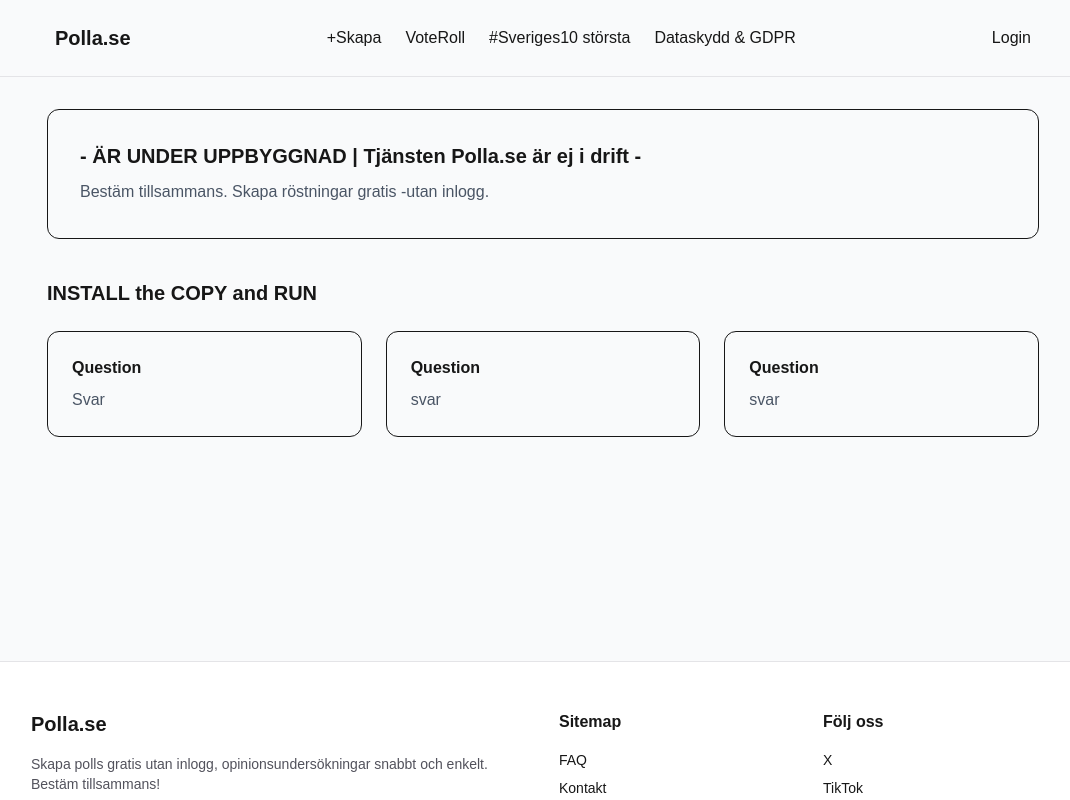
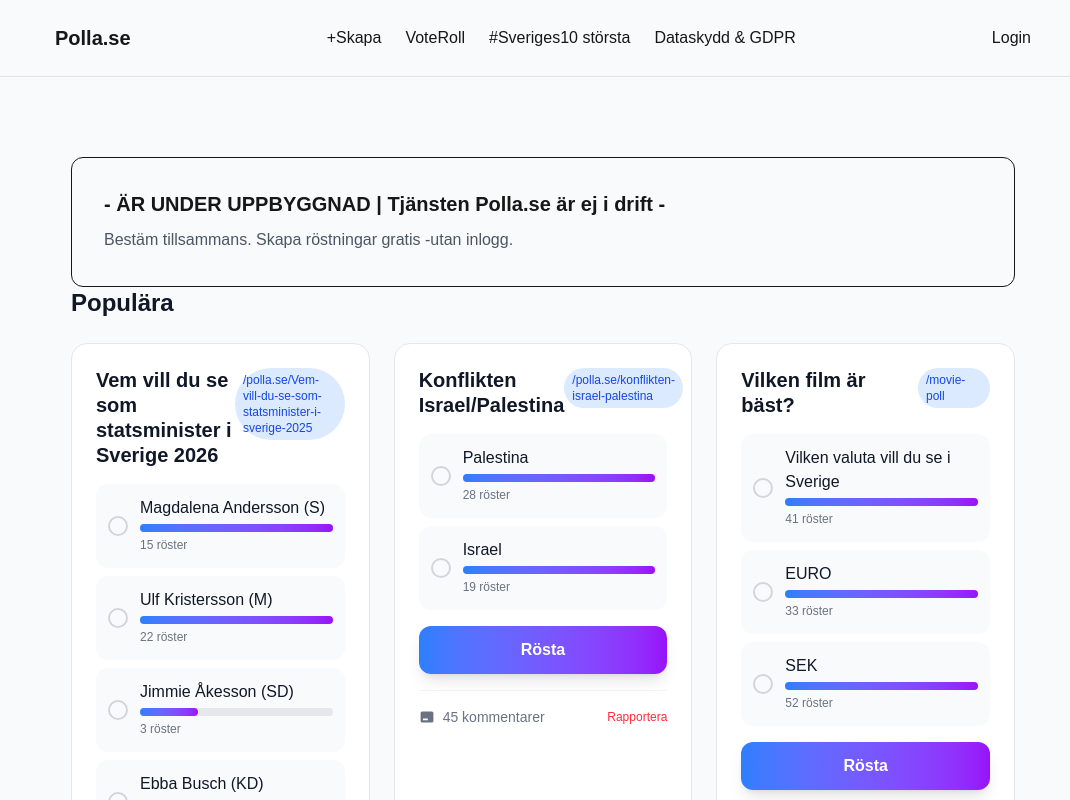
Before and after one commit to PowerPXL/polla-next, a Next.js app: page / in a window 1280 px wide. Shown: the top 800 px of the page, without its empty margins (97-1167 px from the left). Built offline with nearby package versions, Linux system fonts and the light colour scheme.

Commit message:
ContentCard start

```diff
--- a/app/page.tsx
+++ b/app/page.tsx
@@ -1,33 +1,58 @@
 import ContentCard from "@/components/ContentCard";
 import ContentBlock from "@/components/ContentBlock";
 
+const dummyPolls = [
+  {
+    id: "1",
+    title: "Vem vill du se som statsminister i Sverige 2026",
+    slug: "polla.se/Vem-vill-du-se-som-statsminister-i-sverige-2025",
+    options: [
+      { id: "a", text: "Magdalena Andersson (S)", votes: 15 },
+      { id: "b", text: "Ulf Kristersson (M)", votes: 22 },
+      { id: "c", text: "Jimmie Åkesson (SD)", votes: 3 },
+      { id: "d", text: "Ebba Busch (KD)", votes: 3 },
+      { id: "e", text: "Elisabeth Thand Ringqvist (C)", votes: 3 },
+      { id: "f", text: "Amanda Lind/Daniel Helldén (MP)", votes: 3 },
+      { id: "g", text: "Nooshi Dadgostar (V)", votes: 3 },
+      { id: "h", text: "Simona Mohamsson (L)", votes: 3 },
+        ],
+    commentsCount: 12,
+  },
+  {
+    id: "2",
+    title: "Konflikten Israel/Palestina",
+    slug: "polla.se/konflikten-israel-palestina",
+    options: [
+      { id: "a", text: "Palestina", votes: 28 },
+      { id: "b", text: "Israel", votes: 19 },
+    ],
+    commentsCount: 45,
+  },
+  {
+    id: "3",
+    title: "Vilken film är bäst?",
+    slug: "movie-poll",
+    options: [
+      { id: "a", text: "Vilken valuta vill du se i Sverige", votes: 41 },
+      { id: "b", text: "EURO", votes: 33 },
+      { id: "c", text: "SEK", votes: 52 },
+    ],
+    commentsCount: 28,
+  },
+];
+
 export default function Home() {
   return (
-    <main className="flex flex-col gap-10">
-
+    <main className="container mx-auto py-12 px-6 max-w-6xl">
       <ContentBlock
-          title="- ÄR UNDER UPPBYGGNAD | Tjänsten Polla.se är ej i drift -"
-          text="Bestäm tillsammans. Skapa röstningar gratis -utan inlogg."
+        title="- ÄR UNDER UPPBYGGNAD | Tjänsten Polla.se är ej i drift -"
+        text="Bestäm tillsammans. Skapa röstningar gratis -utan inlogg."
       />
 
-            <ContentCard
-        blockTitle="INSTALL the COPY and RUN"
-        items={[
-          {
-            title: "Question",
-            text: "Svar",
-          },
-          {
-            title: "Question",
-            text: "svar",
-          },
-          {
-            title: "Question",
-            text: "svar",
-          },
-        ]}
+      <ContentCard
+        blockTitle="Populära"
+        items={dummyPolls}
       />
-
     </main>
   );
 }
--- a/components/ContentCard.tsx
+++ b/components/ContentCard.tsx
@@ -1,6 +1,15 @@
+type PollOption = {
+  id: string;
+  text: string;
+  votes: number;
+};
+
 type CardItem = {
+  id: string;
   title: string;
-  text: string;
+  slug: string;
+  options: PollOption[];
+  commentsCount: number;
 };
 
 export default function ContentCard({
@@ -12,29 +21,68 @@ export default function ContentCard({
 }) {
   return (
     <section className="space-y-6">
-
       {/* Block title */}
-      <h2 className="text-xl font-bold">
+      <h2 className="text-2xl font-bold text-gray-900">
         {blockTitle}
       </h2>
 
-      {/* Grid */}
-      <div className="grid grid-cols-1 gap-6 sm:grid-cols-3">
-        {items.map((item, index) => (
-          <div key={index} className="rounded-xl border p-6 space-y-2">
+      {/* Cards and Grid */}
+      <div className="grid grid-cols-1 md:grid-cols-2 lg:grid-cols-3 gap-6">
+        {items.map((item) => (
+          <div key={item.id} className="group bg-white rounded-2xl border border-gray-200 hover:shadow-xl hover:border-gray-300 transition-all duration-300 p-6 space-y-4">
 
-            <h3 className="font-semibold">
-              {item.title}
-            </h3>
+            {/* Header: Titel + Slug */}
+            <div className="flex items-start justify-between">
+              <h3 className="font-bold text-xl text-gray-900 leading-tight">
+                {item.title}
+              </h3>
+              <span className="text-xs bg-blue-100 text-blue-700 px-2 py-1 rounded-full font-medium">
+                /{item.slug}
+              </span>
+            </div>
 
-            <p className="text-gray-600 whitespace-pre-line">
-              {item.text}
-            </p>
+            {/* Svar-alternativ */}
+            <div className="space-y-2">
+              {item.options.map((option) => (
+                <div key={option.id} className="flex items-center space-x-3 p-3 bg-gray-50 rounded-xl hover:bg-gray-100 transition-colors">
+                  <div className="w-5 h-5 border-2 border-gray-300 rounded-full flex items-center justify-center group-hover:border-blue-400">
+                    <div className="w-3 h-3 bg-blue-500 rounded-full opacity-0 group-hover:opacity-100 transition-opacity" />
+                  </div>
+                  <div className="flex-1">
+                    <span className="font-medium text-gray-900">{option.text}</span>
+                    <div className="w-full bg-gray-200 rounded-full h-2 mt-1">
+                      <div
+                        className="bg-gradient-to-r from-blue-500 to-purple-600 h-2 rounded-full transition-all duration-500"
+                        style={{ width: `${Math.min((option.votes / 10) * 100, 100)}%` }}
+                      />
+                    </div>
+                    <span className="text-xs text-gray-500">{option.votes} röster</span>
+                  </div>
+                </div>
+              ))}
+            </div>
+
+            {/* Rösta-knapp */}
+            <button className="w-full bg-gradient-to-r from-blue-500 to-purple-600 text-white py-3 px-6 rounded-xl font-semibold hover:from-blue-600 hover:to-purple-700 shadow-lg hover:shadow-xl transform hover:-translate-y-0.5 transition-all duration-200">
+              Rösta
+            </button>
+
+            {/* Footer */}
+            <div className="flex items-center justify-between pt-4 border-t border-gray-100">
+              <div className="flex items-center space-x-2 text-sm text-gray-500">
+                <svg className="w-4 h-4" fill="currentColor" viewBox="0 0 20 20">
+                  <path d="M2 5a2 2 0 012-2h12a2 2 0 012 2v10a2 2 0 01-2 2H4a2 2 0 01-2-2V5zm3 1h6v4H5V6zm6 6H5v2h6v-2z" />
+                </svg>
+                <span>{item.commentsCount} kommentarer</span>
+              </div>
+              <button className="text-xs text-red-500 font-medium hover:text-red-600 p-1 -m-1 rounded">
+                Rapportera
+              </button>
+            </div>
 
           </div>
         ))}
       </div>
-
     </section>
   );
 }
--- /dev/null
+++ b/lib/supabase.ts
@@ -0,0 +1,6 @@
+import { createClient } from '@supabase/supabase-js'
+
+const supabaseUrl = process.env.NEXT_PUBLIC_SUPABASE_URL!
+const supabaseKey = process.env.NEXT_PUBLIC_SUPABASE_PUBLISHABLE_KEY!
+
+export const supabase = createClient(supabaseUrl, supabaseKey)
--- a/package.json
+++ b/package.json
@@ -9,6 +9,7 @@
     "lint": "eslint"
   },
   "dependencies": {
+    "@supabase/supabase-js": "^2.103.3",
     "next": "16.2.4",
     "react": "19.2.4",
     "react-dom": "19.2.4"
```
Also changed, not shown: 1 other file (tests, documents, lock files or other folders).
